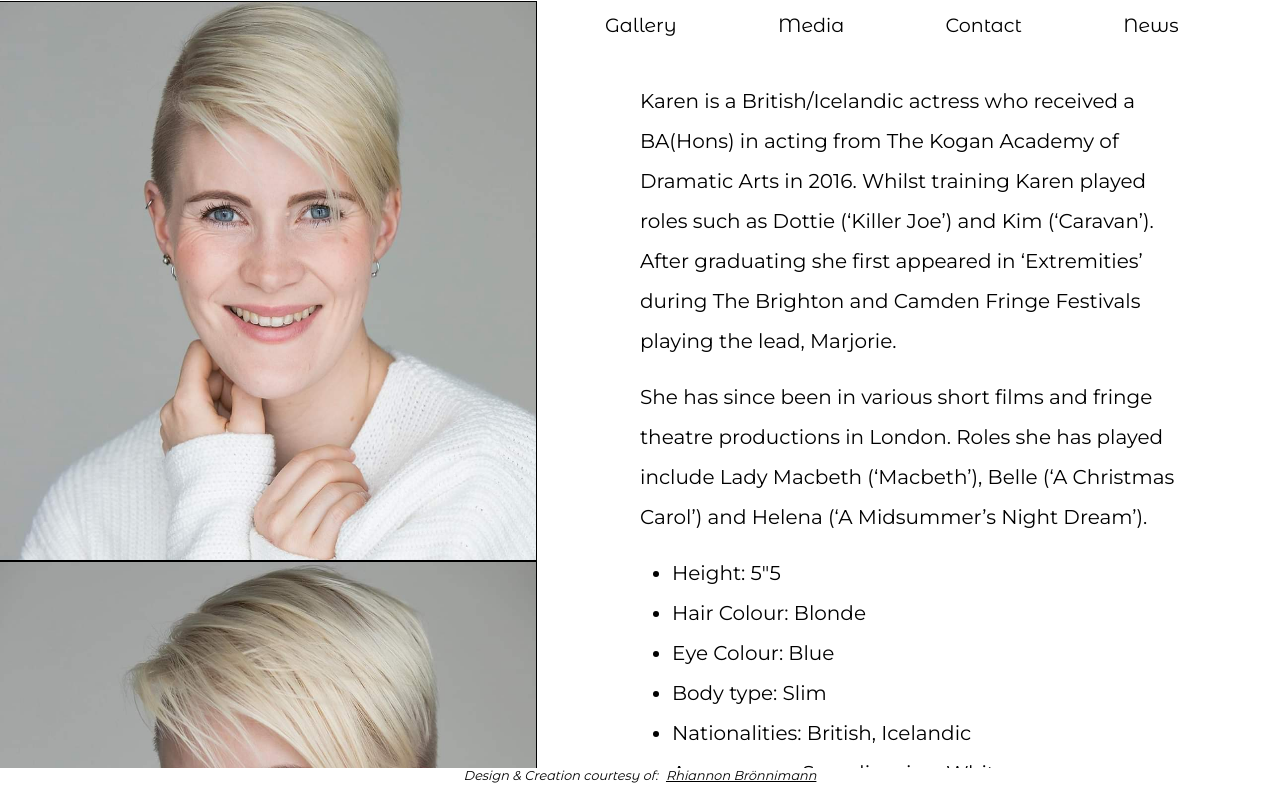
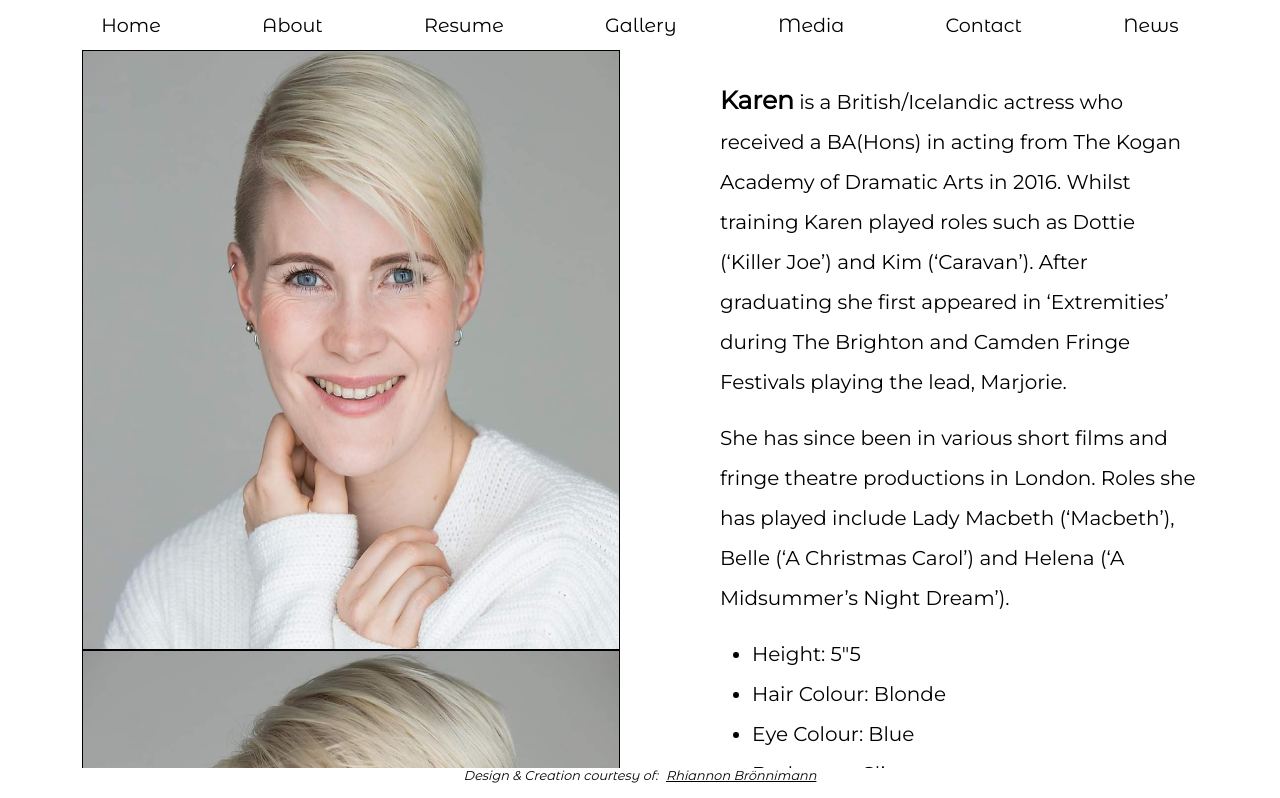
Before and after one commit to Rhibro/karens-portfolio, a React (Create React App) app: page /about in a window 1280 px wide. Shown: the top 798 px of the page. Built offline with nearby package versions, Linux system fonts and the light colour scheme.

Commit message:
fixing layouts

```diff
--- a/src/components/About.js
+++ b/src/components/About.js
@@ -14,7 +14,7 @@ const About = () => {
             <div className="columnA">
             <div className="aboutInfoBox">
                 <p className="aboutInfo">
-                Karen is a British/Icelandic actress who received a BA(Hons) in acting from The Kogan Academy of
+                <span className="karenName">Karen</span> is a British/Icelandic actress who received a BA(Hons) in acting from The Kogan Academy of
                  Dramatic Arts in 2016. Whilst training Karen played roles such as Dottie (‘Killer Joe’) and Kim
                  (‘Caravan’). After graduating she first appeared in ‘Extremities’ during The Brighton and Camden
                  Fringe Festivals playing the lead, Marjorie.
--- a/src/components/Media.js
+++ b/src/components/Media.js
@@ -10,7 +10,7 @@ return (
             <img src={mediaImg} alt="Karen smiling and sitting on a chair" className="mediaimg"></img>
         </div>
         <div className="columnM">
-            <YoutubeEmbed embedId=""/>
+            <YoutubeEmbed embedId="" className="youtube"/>
             <div className="mediaInfoBox">
                 <p className="mediaInfo">
                     Check out more of Karen's work
--- a/src/index.css
+++ b/src/index.css
@@ -87,7 +87,7 @@
   float: left;
   width: 50%;
   padding: 0px;
-  margin-top: 1px;
+  margin-top: 50px;
 }
 
 .aboutBody:after {
@@ -98,20 +98,19 @@
 
 .aboutImg {
   width: 42vw;
-  height: 70vh;
+  height: 75vh;
   border: 1px solid black;
 }
 
 .aboutImgBox {
-  left: -1px;
-  position: absolute;
+
   display: flex;
   flex-direction: column;
 }
 
 .aboutInfoBox {
-  margin-top: 80px;
-
+  margin-top: 30px;
+  margin-left: 5rem;
 }
 
 .aboutInfo {
@@ -119,6 +118,15 @@
   font-style: normal;
   font-weight: 500;
   font-size: 20px;
+  line-height: 40px;
+  color: #000000;
+}
+
+.karenName {
+  font-family: 'Montserrat';
+  font-style: normal;
+  font-weight: 700;
+  font-size: 25px;
   line-height: 40px;
   color: #000000;
 }
@@ -138,7 +146,7 @@
   float: left;
   width: 41.5%;
   padding: 0px;
-  margin-top: .5px;
+  margin-top: 50px;
 
 }
 
@@ -149,8 +157,7 @@
 }
 
 .imgInfoBox {
-  position: absolute;
-  margin-left: -83px;
+
   display: flex;
   flex-direction: column;
   background-color: #ADBAC9;
@@ -163,14 +170,13 @@
 .resumeimg {
   width: 42vw;
   height: 70vh;
-
   margin-bottom: 2rem;
 }
 
 .resumeInfoBox {
   margin-top: 80px;
   min-height: 100%;
-  margin-left: 50px;
+  margin-left: 7rem;
   width: 100%;
 }
 
@@ -181,7 +187,7 @@
   font-size: 40px;
   line-height: 50px;
   color: #000000;
-  margin-left: 1.5rem;
+  margin-left: 2rem;
 }
 
 .listIr {
@@ -272,10 +278,13 @@
 .mediaimg {
   height: 100vh;
   width: 40vw;
-  margin-left: -90px;
-  margin-top: -9px;
+  margin-top: 50px;
   border: 1px solid black;
   position: relative;
+}
+
+.yotuube {
+  margin-left: 8rem;
 }
 
 .mediaInfoBox {
@@ -283,6 +292,7 @@
   flex-wrap: wrap;
   justify-content: center;
   align-self: center;
+  margin-left: 5rem;
 }
 
 .mediaInfo {
```
